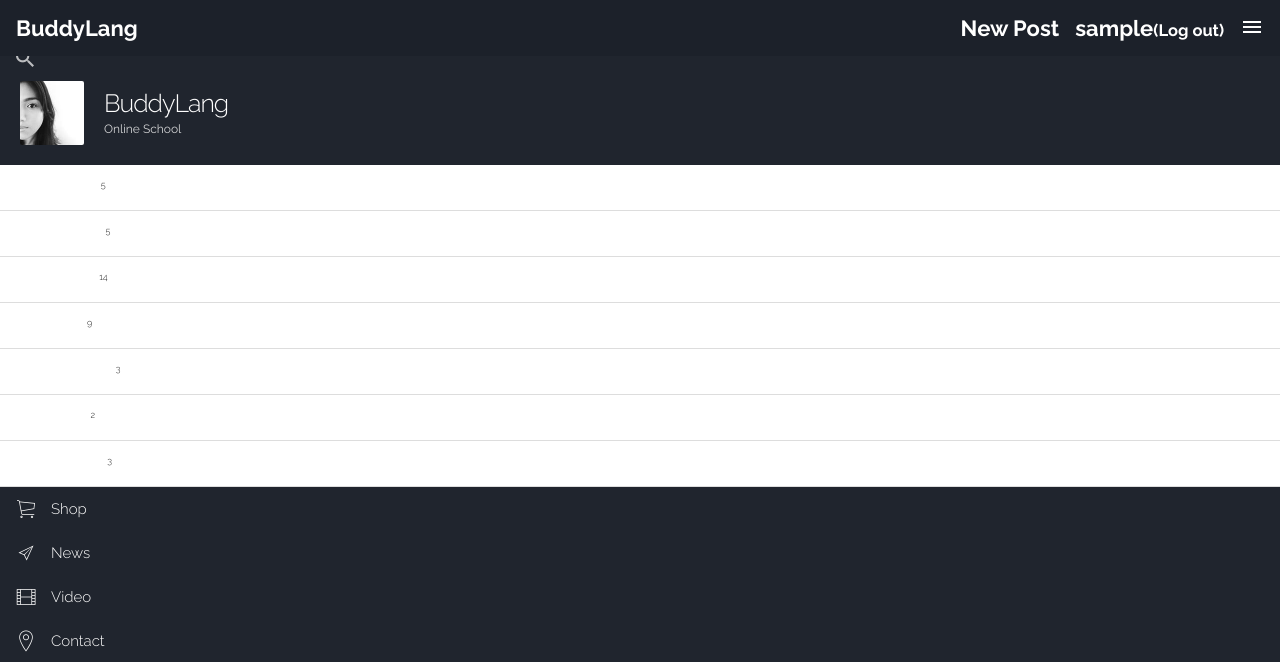
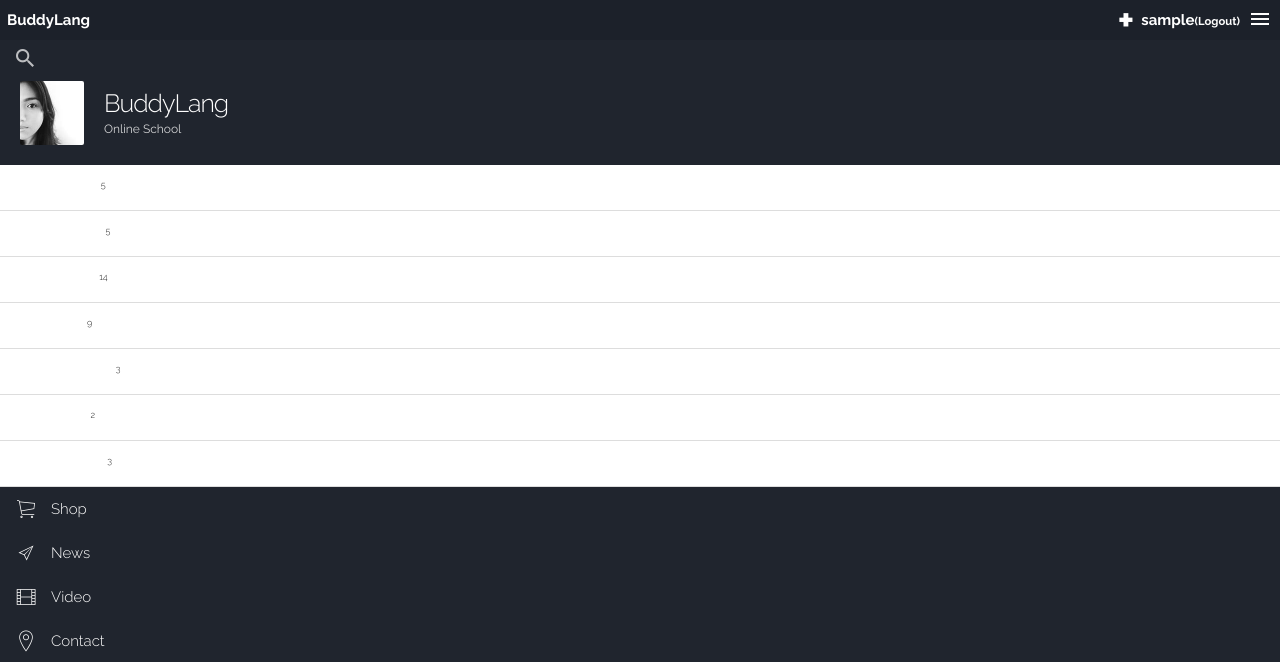
Before and after one commit to jujbob/my-first-blog, a Django app: page / in a window 1280 px wide. Shown: the top 662 px of the page. Run offline with Django 3.2, Linux system fonts and the light colour scheme; the visitor is signed in with stand-in values (Sample User, id 1); data that the repository does not hold is empty; some libraries are stand-ins or nearby versions.

Commit message:
fixing font and style

```diff
--- a/WebApps/static/css/style.css
+++ b/WebApps/static/css/style.css
@@ -410,7 +410,7 @@
 .hero-header {
   position: relative;
   z-index: 1;
-  min-height: 212px;
+  /*min-height: 212px; */
 }
 .hero-header.hero-big {
   text-align: center;
@@ -461,7 +461,7 @@
 /* Toolbar */
 #toolbar {
   width: 100%;
-  height: 56px;
+  height: 40px;
   position: fixed;
   z-index: 99;
   top: 0;
@@ -496,9 +496,9 @@
 }
 .open-right {
   float: right;
-  height: 56px;
-  line-height: 56px;
-  width: 56px;
+  height: 40px;
+  line-height: 40px;
+  width: 40px;
   text-align: center;
   position: relative;
 }
@@ -507,14 +507,24 @@
   color: #fff;
 }
 #toolbar .title {
-  font-size: 22px;
-  font-weight: 700;
+  font-size: 15px;
+  font-weight: 600;
   color: #fff;
-  line-height: 56px;
-  margin-left: 16px;
+  line-height: 40px;
+  margin-left: 7px;
   text-transform: none;
   letter-spacing: normal;
   float: left;
+}
+#toolbar .plus {
+    font-size: 40px;
+    font-weight: 600;
+    color: #fff;
+    line-height: 40px;
+    margin-left: 7px;
+    text-transform: none;
+    letter-spacing: normal;
+    float: left;
 }
 
 /* Drawers */
@@ -1874,7 +1884,7 @@
 
 /* Article */
 .article .title {
-  margin-top: 16px;
+  margin-top: 5px;
 }
 .article .social-share-author {
   margin-left: 0;
--- a/WebApps/templates/blog/base.html
+++ b/WebApps/templates/blog/base.html
@@ -197,8 +197,8 @@
         </div>
         <div style="float: right">
             {% if user.is_authenticated %}
-                <a href="{% url 'post_new' %}" class="title">New Post</a>
-                <p class="title">{{ user.username }}<small>(<a href="{% url 'logout_user' %}">Log out</a>)</small></p>
+                <a href="{% url 'post_new' %}" class="plus">+</a>
+                <a class="title" href="{% url 'logout_user' %}">{{ user.username }}<small>(Logout)</small></a>
             {% else %}
                 <a class="title" href={% url "base_login" %}>login</a>
  <!--               <a href="/" class="top-menu"><span class="glyphicon glyphicon-lock"></span></a> -->
@@ -207,7 +207,7 @@
             <!--            <div class="title"> <a href={% url "login_view" %}>login</a></div>
             <div class="title"> <a href={% url "login_view" %}>login</a></div> -->
             <div class="open-right" id="open-right" data-activates="slide-out">
-                <i class="ion-android-menu"></i>
+                <i style="line-height: 40px" class="ion-android-menu"></i>
             </div>
         </div>
 
--- a/WebApps/templates/blog/post_list.html
+++ b/WebApps/templates/blog/post_list.html
@@ -16,16 +16,13 @@
                     </div>
                 </div>
                 <div class="image">
-                    <img src="{% static 'img/7.jpg' %}" alt="">
+                    <a href="{% url 'post_detail' pk=post.pk %}"><img src="{% static 'img/7.jpg' %}" alt=""></a>
                     <div class="opacity-overlay-top"></div>
                 </div>
-                <div class="p-10 grey lighten-4">
-                    <h4>{{ post.title }}</h4>
-                    <p>{{ post.text }} &nbsp &nbsp &nbsp         Comments: ({{ post.comments.count }})   </p>
-                    <a href="{% url 'post_detail' pk=post.pk %}" class="waves-effect waves-light btn-flat primary-text">
-                        <i class="ion-ios-arrow-thin-right right"></i>
-                        Read
-                    </a>
+                <div class="p-5 grey lighten-4">
+                    <a href="{% url 'post_detail' pk=post.pk %}"><h5 style="margin-bottom: 10px;font-weight: 600">{{ post.title }}</h5></a>
+                    {{ post.text }} &nbsp &nbsp &nbsp         Comments: ({{ post.comments.count }})
+                    <a href="{% url 'post_detail' pk=post.pk %}">
                 </div>
             </div>
     {% endfor %}
```
Also changed, not shown: WebApps/templates/blog/post_detail.html (+18 -18 lines), authentication/migrations/0004_auto_20160517_2141.py (added).
